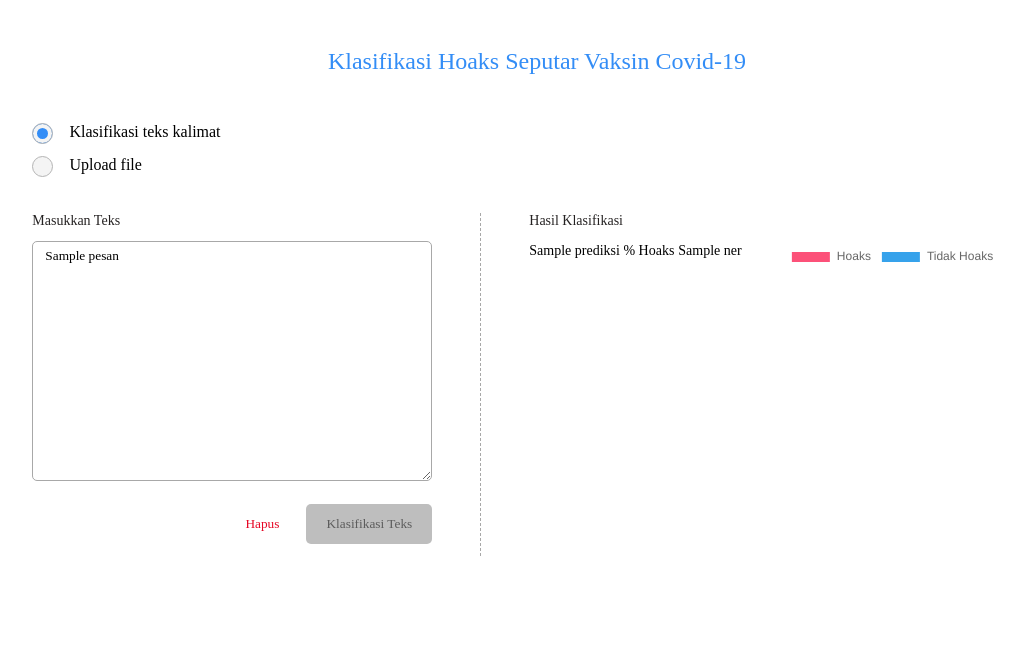
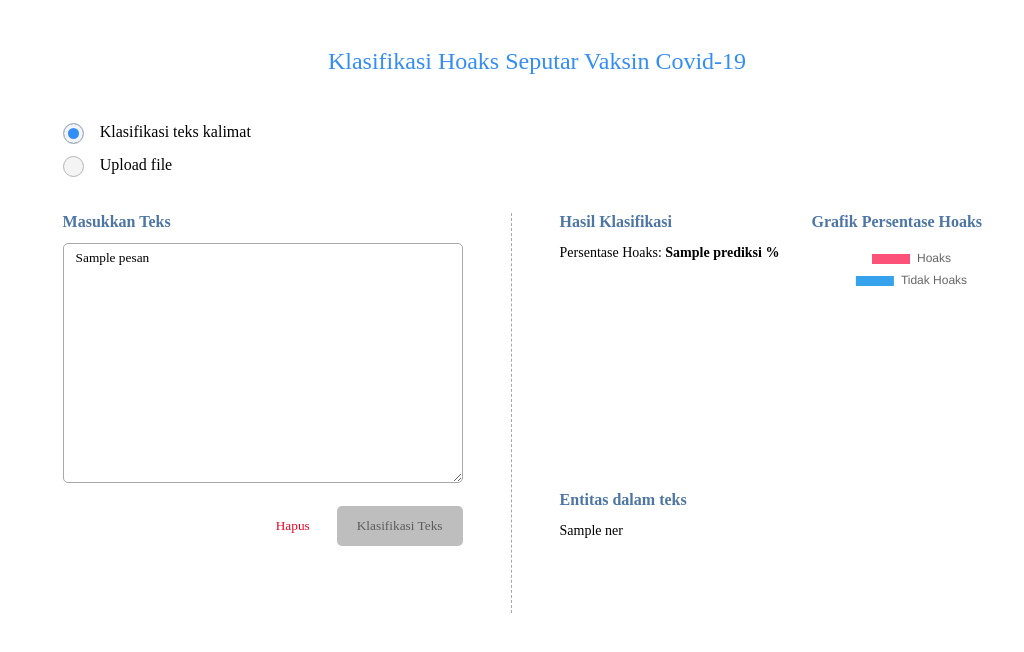
Before and after one commit to mfadilk22/klasifikasi-hoaks, a Flask app: template templates/index.html in a window 1280 px wide. Shown: the top 652 px of the page, without its empty margins (103-1127 px from the left). Run offline with Flask 2, Linux system fonts and the light colour scheme; the template is opened without the code that fills it: most values are stand-ins (such as "Sample title", 1, 10 or a date in 2020); parts of the project's set-up code (start-up, migrations or seed data) failed here and were passed over; some libraries are stand-ins or nearby versions.

Commit message:
Fix layout

```diff
--- a/static/css/main.css
+++ b/static/css/main.css
@@ -15,13 +15,14 @@ body{
 span{
     font-size: 14px;
 }
+
 .content{
     display: flex;
     align-content: center;
     flex-direction: column;
     justify-content: center;
     align-items: center;
-    /* width: 800px; */
+    width: 1000px;
     flex-wrap: wrap;
 }
 
@@ -44,10 +45,13 @@ span{
 }
 
 .caption{
-    font-size: 14px;
-    font-weight: 500;
+    /* background-color: #e9f1fa; */
+    font-size: 16px;
+    font-weight: 600;
     margin-bottom: 12px;
-    color: rgb(37, 34, 34);
+    color: #4d76a5;
+    /* padding: 2px 16px 2px 16px; */
+    width: fit-content;
 }
 
 li{
@@ -77,7 +81,7 @@ textarea:focus{
     border: none;
     border-left : 1px dashed #A8A8A8;
     width: 0.75px;
-    height: 343px;
+    height: 400px;
     margin: 0 48px;
 }
 .opt-rb{
@@ -105,6 +109,18 @@ input[type="radio"]{
 
 .hasil{
     align-self: flex-start;
+}
+
+.chart-container{
+    width: 200px;
+    height: 250px;
+}
+
+.chart_hasil{
+    display: flex;
+    flex-direction: row;
+    align-items: flex-start;
+    gap: 32px;
 }
 
 @media(max-width: 660px) {
@@ -246,6 +262,15 @@ small span{
 
 .Hasil_prediksi{
     display: flex;
+    flex-direction: column;
+    /* overflow-x: auto; */
+}
+
+.ner{
+    margin-top: 12px;
+    margin-bottom: 12px;
+    padding: 16px 0px 16px 0px;
+    width: 400px;
 }
 
 .filename{
--- a/templates/index.html
+++ b/templates/index.html
@@ -15,7 +15,8 @@
 <body>
     <div class="content">
         <div class="title">
-       <a href="{{ url_for('index') }}" style="text-decoration:none; color:inherit;"> Klasifikasi Hoaks Seputar Vaksin Covid-19</a>
+            <a href="{{ url_for('index') }}" style="text-decoration:none; color:inherit;"> Klasifikasi Hoaks Seputar
+                Vaksin Covid-19</a>
         </div>
         <div class="container">
             <div class="opt-rb">
@@ -33,11 +34,13 @@
             </div>
             <div id="klasifikasi-teks">
                 <div class="proses">
-                <form class="form-2" action="{{ url_for('prediksi_teks') }}" method="POST" enctype="multipart/form-data">
+                    <form class="form-2" action="{{ url_for('prediksi_teks') }}" method="POST"
+                        enctype="multipart/form-data">
                         <div class="caption">Masukkan Teks</div>
                         <ul class="form-style-1">
                             <li>
-                            <textarea name="teks" class="textarea-field" onkeyup="btnActivation()"placeholder="Masukkan Teks">{{ pesan }}</textarea>
+                                <textarea name="teks" class="textarea-field" onkeyup="btnActivation()"
+                                    placeholder="Masukkan Teks">{{ pesan }}</textarea>
                             </li>
                             <li>
                                 <input type="reset" value="Hapus" />
@@ -47,28 +50,41 @@
                     </form>
                     <div class="vl"></div>
                     <div class="hasil">
+                        <div class="chart_hasil">
+                            <div class="Hasil_prediksi">
                                 <div class="caption">Hasil Klasifikasi</div>
-                    <div class="Hasil_prediksi">
+
                                 <p id="result">
-                        <span class="hasil_prediksi" data-prediksi="{{ prediksi }}">{{ prediksi }} % Hoaks</span>
-                        <span class="hasil_prediksi">{{ ner }}</span>
+                                    <span class="hasil_prediksi" data-prediksi="{{ prediksi }}"> Persentase Hoaks:
+                                        <strong>{{ prediksi }} %</strong></span>
                                 </p>
+                            </div>
                             <div>
-                        <canvas id="myChart" width="300" height="300"></canvas>
+                                <div class="chart-container">
+                                    <p class="caption">Grafik Persentase Hoaks</p>
+                                    <canvas id="myChart" width="100" height="100"></canvas>
                                 </div>
                             </div>
+                        </div>
+                        <div class="ner">
+                            <p class="caption">Entitas dalam teks</p>
+                            <span class="hasil_prediksi">{{ ner }}</span>
+                        </div>
+
                     </div>
                 </div>
             </div>
             <div id="upload-file">
                 <div class="upload-file">
-                <form class="form-2" action="{{ url_for('prediksi_file') }}" method="POST" enctype="multipart/form-data">
+                    <form class="form-2" action="{{ url_for('prediksi_file') }}" method="POST"
+                        enctype="multipart/form-data">
                         <div class="caption">Pilih berkas</div>
                         <ul class="form-style-1">
                             <li>
                                 <div class="box-file">
                                     <i class="fas fa-file-upload fa-3x" style="color:#97a6c3;margin-right: 24px;"></i>
-                                <div class="txt-inside"><span class="select-file-txt">Masukkan dokumen anda di sini</span><br>
+                                    <div class="txt-inside"><span class="select-file-txt">Masukkan dokumen anda di
+                                            sini</span><br>
                                         <small>Format <span>txt</span> | ukuran maksimal <span>1 mb</span></small>
                                     </div>
                                     <div class="file-input">
@@ -93,7 +109,8 @@
                         <div class="caption">Hasil Klasifikasi</div>
                         <div class="Hasil_prediksi">
                             <p id="result">
-                        <span class="hasil_prediksi" data-prediksi="{{ prediksi }}">{{ prediksi }} % Hoaks</span>
+                                <span class="hasil_prediksi" data-prediksi="{{ prediksi }}">{{ prediksi }} %
+                                    Hoaks</span>
                             </p>
                             <div>
                                 <canvas id="myChart" width="300" height="300"></canvas>
@@ -111,4 +128,5 @@
 
     <!-- <script src="D:\FADIL\klasifikasi-hoaks\node_modules\chartjs\dist\chart.js"></script> -->
 </body>
+
 </html>
```
Lines whose indentation alone changed are shown as unchanged.
